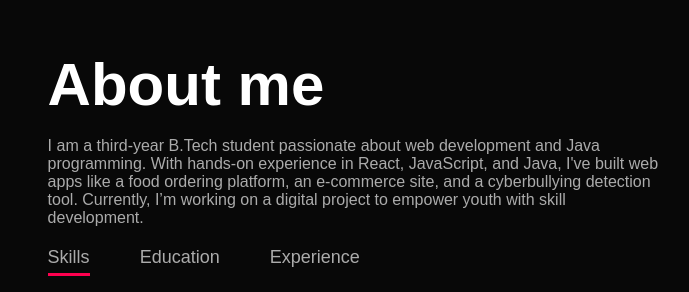
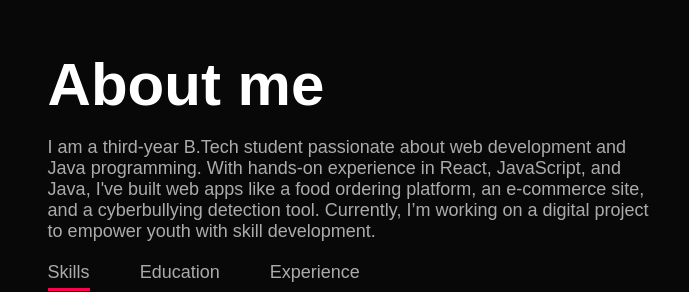
Before and after one commit to Kaveri6303/PortfolioProject, a plain HTML site: page index.html in a window 1280 px wide. Shown: the part 840-1132 px from the top of the page, 490-1179 px from the left. Drawn offline with Linux system fonts and the light colour scheme.

Commit message:
Initial commit

```diff
--- a/index.html
+++ b/index.html
@@ -45,7 +45,7 @@
          </div>
            <div class = "about-col-2">
             <h1 class = "sub-title">About me</h1><br>
-            <p>I am a third-year B.Tech student passionate about web development and Java programming.
+            <p class="desc">I am a third-year B.Tech student passionate about web development and Java programming.
                  With hands-on experience in React, JavaScript, and Java, I've built web apps like a food ordering platform,
                  an e-commerce site, and a cyberbullying detection tool. Currently,
                  I’m working on a digital project to empower youth with skill development.</p>
@@ -212,7 +212,7 @@
 </div>
 
 <div class="copyright">
-  <p>Copyright © kevin .Made with <i class="fa-solid fa-heart"></i> by Easy Tutorials</p>
+  <p>Copyright © Portfolio <i class="fa-solid fa-heart"></i> All Right Reserved</p>
 </div>
  </div>
 
--- a/style.css
+++ b/style.css
@@ -98,6 +98,10 @@ nav ul li a:hover::after{
     font-size: 60px;
     font-weight: 600;
     color: #fff;
+}
+.desc{
+     font-size: 18px;
+      /* font-weight: 100; */
 }
 .tab-titles{
     display:flex;
```
